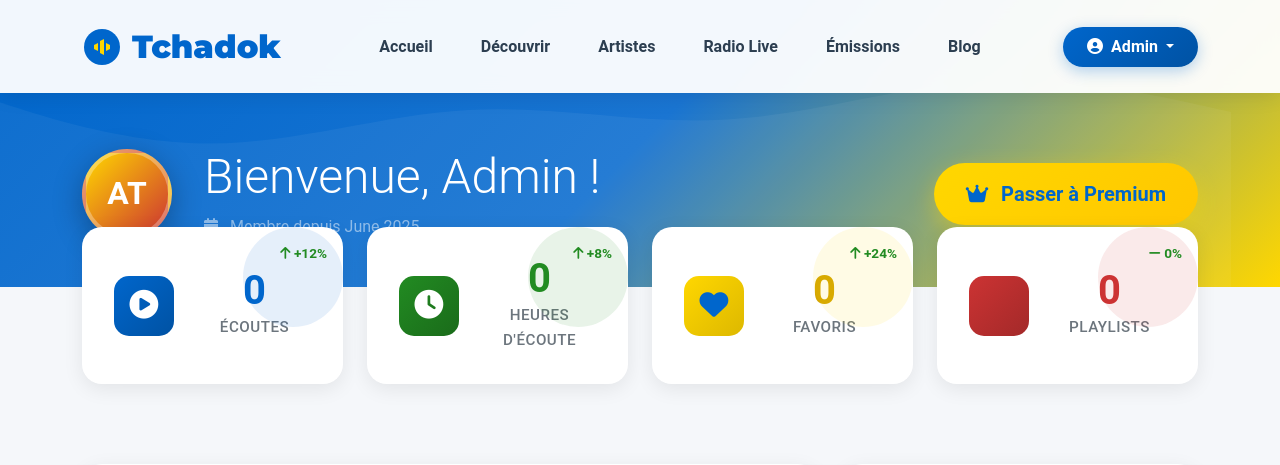
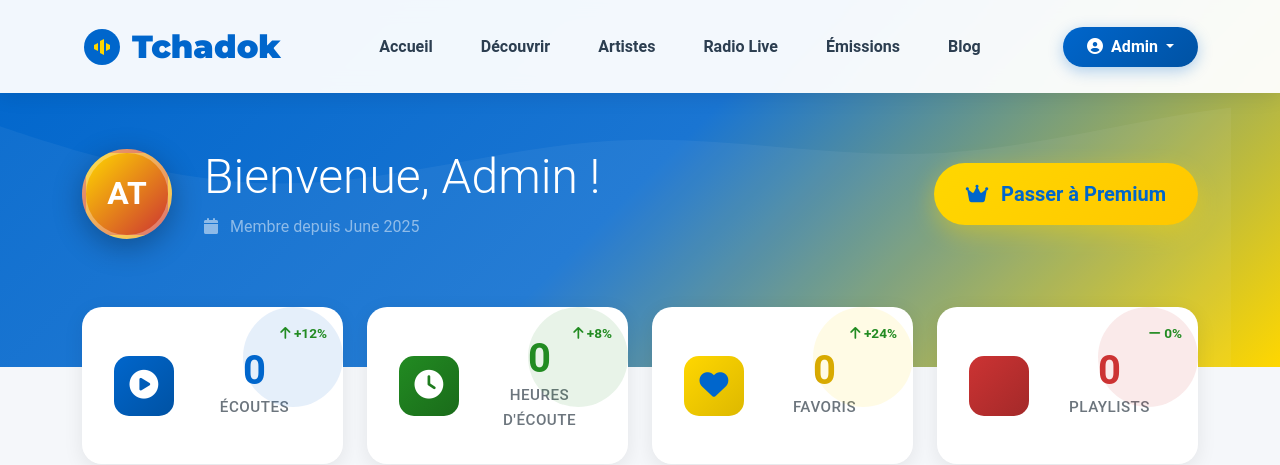
Before and after one commit to dansia235/tchadok, a PHP site: page /tchadok/user-dashboard.php in a window 1280 px wide. Shown: the top 465 px of the page. Run offline with PHP 8.4, Linux system fonts and the light colour scheme; a user stored in the database is signed in; data comes from the database, SQL or seed files in the repository; some libraries are stand-ins or nearby versions.

Commit message:
Ajout d'espace en bas du hero pour éviter le chevauchement avec les stats
- Ajout de padding-bottom: 80px à .dashboard-hero
- Empêche les cartes de stats de couvrir le texte "Membre depuis"
- Conserve l'effet visuel de superposition tout en gardant le texte lisible

Fixes: user-dashboard.php:341

```diff
--- a/user-dashboard.php
+++ b/user-dashboard.php
@@ -338,6 +338,7 @@ include 'includes/header.php';
     overflow: hidden;
     margin-bottom: -60px;
     padding-top: 100px; /* Espace pour le header fixe */
+    padding-bottom: 80px; /* Espace pour les cartes de stats */
 }
 
 .hero-gradient {
```
